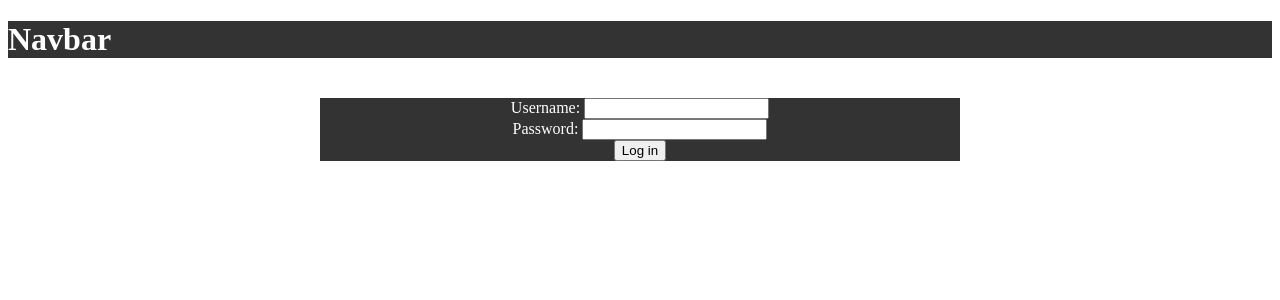
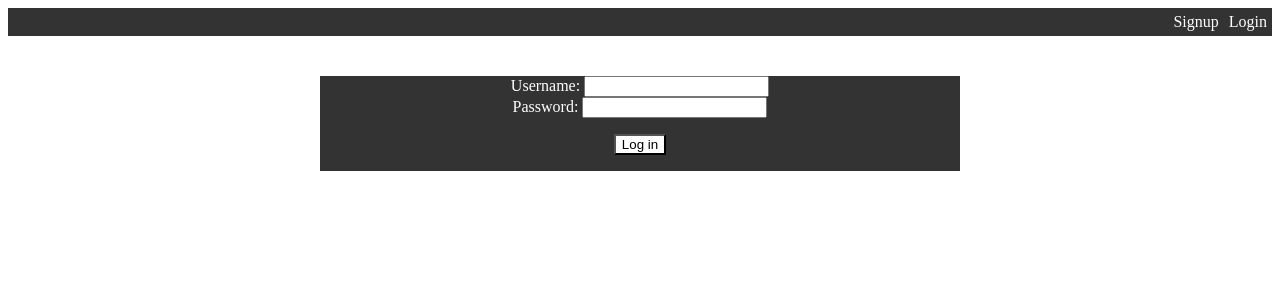
Before and after one commit to JohannaSiven/ironhack-final-project, a React (Create React App) app in the folder client/: page /login in a window 1280 px wide. Shown: the top 300 px of the page. Built offline with nearby package versions, Linux system fonts and the light colour scheme.

Commit message:
authentication with navbar

```diff
--- a/client/src/App.js
+++ b/client/src/App.js
@@ -1,6 +1,5 @@
 import React, { Component } from "react";
 import { Route } from "react-router-dom";
-
 import Navbar from "./components/Navbar/Navbar";
 import Home from "./pages/home/Home";
 import Login from "./pages/auth/Login";
@@ -20,7 +19,7 @@ class App extends Component {
   render() {
     return (
       <div>
-        <Navbar />
+        <Navbar user={this.state.user} clearUser={this.setUser} />
         <Route exact path="/" component={Home} />
         <Route
           exact
--- a/client/src/components/Navbar/Navbar.js
+++ b/client/src/components/Navbar/Navbar.js
@@ -1,12 +1,33 @@
 import React, { Component } from "react";
+import { Link } from "react-router-dom";
+import {logout} from "../../services/user"
 
 import { Nav } from "./styles";
 
 export default class Navbar extends Component {
+
+  handleLogout = () => {
+    // destroys the session on the server
+    logout();
+    // updates the `user` state in App
+    this.props.clearUser(null);
+  };
+
   render() {
     return (
       <Nav active>
-        <h1>Navbar</h1>
+        {this.props.user ?
+         (<>
+         <Link to="/">Home</Link>
+        <Link to="/" onClick={this.handleLogout}>
+          Logout
+        </Link>
+        </>)
+         :
+        (<>
+        <Link to="/signup">Signup</Link>
+        <Link to="/login">Login</Link>
+        </>)}
       </Nav>
     );
   }
--- a/client/src/components/Navbar/styles.js
+++ b/client/src/components/Navbar/styles.js
@@ -1,6 +1,14 @@
 import styled from "styled-components";
 
 export const Nav = styled.div`
-  background-color: #333;
-  color: white;
-`;
+         background-color: #333;
+         color: white;
+         display: flex;
+         justify-content: flex-end;
+
+         a {
+           text-decoration: none;
+           color: white;
+           padding: 5px
+         }
+       `;
--- a/client/src/pages/auth/Signup.js
+++ b/client/src/pages/auth/Signup.js
@@ -54,7 +54,7 @@ class Signup extends Component {
           />
         </div>
         {this.state.error && <Alert>{this.state.error}</Alert>}
-        <button type="submit">Sing up</button>
+        <button type="submit">Signup</button>
       </Form>
     );
   }
--- a/client/src/pages/auth/styles.js
+++ b/client/src/pages/auth/styles.js
@@ -11,6 +11,11 @@ export const Form = styled.form`
          align-items: center;
 
          margin: 5vh auto;
+
+         button {
+           background-color: white;
+           margin: 2vh;
+         }
        `;
 
 export const Alert = styled.p`
```
Also changed, not shown: 1 other file (tests, documents, lock files or other folders). Lines whose indentation alone changed are shown as unchanged.
